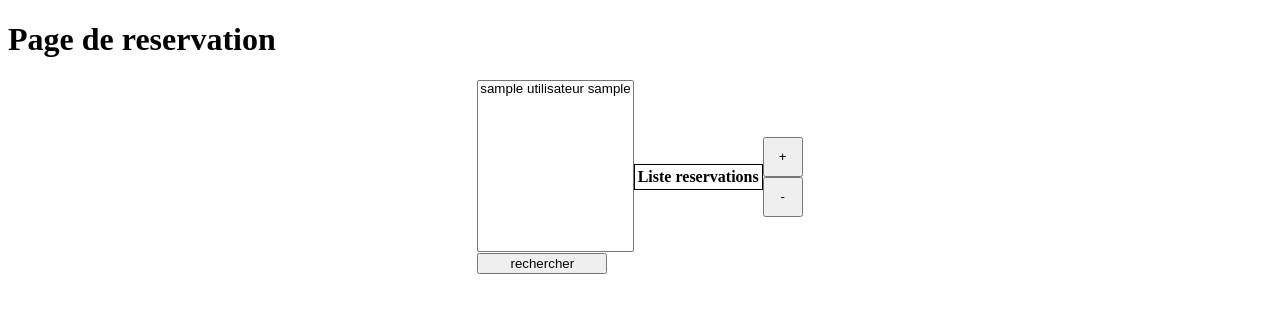
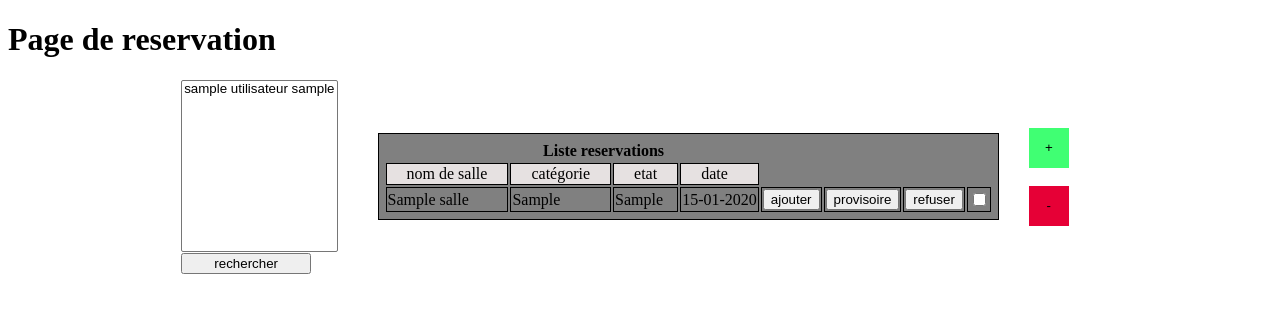
Before and after one commit to medhidev/Valres2, a PHP site: page /index.php in a window 1280 px wide. Shown: the top 313 px of the page. Run offline with PHP 8.4, Linux system fonts and the light colour scheme; tables that the repository leaves empty hold one stand-in row (values such as "Sample post"); lists and menus that the app fills with data are empty.

Commit message:
tableau casi finit

```diff
--- a/controller/liste_reserv.php
+++ b/controller/liste_reserv.php
@@ -3,34 +3,36 @@
 include __DIR__ . '/../model/reserv.inc.php';
 
 $i = 1;
-while($row_user != false){
-    $nom = $row_user["nom"];
-    $prenom = $row_user["prenom"];
+while($row_reserv != false){
+    $nom_salle = $row_reserv["salle_nom"];
+    $categorie = $row_reserv["categorie"];
+    $etat = $row_reserv["etat"];
+    $Longdate = new DateTime($row_reserv["date"]);
+    $date = $Longdate->format('d-m-Y');
 
     // Affichage des utilisateurs
-    echo "<option value='".$i."'>".strtolower($nom)." ".strtolower($prenom)."</option>";
-    $row_user = $connect_user->fetch();
+    echo "
+    <tr>
+        <td>".$nom_salle."</td>
+        <td>".$categorie."</td>
+        <td>".$etat."</td>
+        <td>".$date."</td>
+        <td>
+            <button>ajouter</button>
+        </td>
+        <td>
+            <button>provisoire</button>
+        </td>
+        <td>
+            <button>refuser</button>
+        </td>
+        <td>
+            <input type='checkbox' name='delcheck'>
+        </td>
+    </tr>
+    ";
+    $row_reserv = $connect_reserv->fetch();
     $i++;
 }
 
-// <tr>
-//                     <td>
-//                         salle_nom date(D/M/Y)
-//                     </td>
-//                     <td>
-//                         <form action="" method="post">
-//                             <input type="submit" value="ajouter">
-//                         </form>
-//                     </td>
-//                     <td>
-//                         <button>provisoire</button>
-//                     </td>
-//                     <td>
-//                         <button>refuser</button>
-//                     </td>
-//                     <td>
-//                         <input type="checkbox" name="delcheck">
-//                     </td>
-//                 </tr>
-
 ?>
--- a/model/reserv.inc.php
+++ b/model/reserv.inc.php
@@ -3,9 +3,13 @@
 include 'connexion.inc.php';
 
 // Récupère les informations nécessaire pour chaque reservations
-$request_user = "SELECT nom, prenom FROM utilisateur;";
-$connect_user = $connexion->query($request_user);
-$row_user = $connect_user->fetch();
+$request_reserv = "SELECT s.salle_nom, cs.libelle AS categorie, e.libelle AS etat, r.date
+FROM categorie_salle cs
+INNER JOIN salle s ON cs.id = s.categorie
+INNER JOIN reservation r ON r.salle_id = s.id
+INNER JOIN etat e ON e.idEtat = r.idEtat;";
+$connect_reserv = $connexion->query($request_reserv);
+$row_reserv = $connect_reserv->fetch();
 
 
 ?>
--- a/vue/reservation.php
+++ b/vue/reservation.php
@@ -17,6 +17,12 @@
         justify-content: center;
         align-items: center;
     }
+
+    #case{
+        padding-left: 20px;
+        padding-right: 20px;
+        background-color: #e6e1e1;
+    }
 </style>
 <body>
     <h1>Page de reservation</h1>
@@ -35,7 +41,7 @@
         </div>
 
         <!-- tableau dynamique -->
-        <table name="listReservation">
+        <table name="listReservation" style="background: grey; padding: 5px">
             <thead>
                 <tr>
                     <th colspan="5">
@@ -44,16 +50,38 @@
                 </tr>
             </thead>
             <tbody>
+                <tr>
+                    <div style="padding: 20px">
+                        <td id="case">
+                            nom de salle
+                        </td>
+                        <td id="case">
+                            catégorie
+                        </td>
+                        <td id="case">
+                            etat
+                        </td>
+                        <td id="case">
+                            date
+                        </td>
+                    </div>
+                </tr>
 
+                <?php include __DIR__ . '/../controller/liste_reserv.php';?>
             </tbody>
         </table>
 
-        <div>
+        <div style="padding: 30px">
             <!-- A faire ... -->
-            <button style="width: 40px; height: 40px"> + </button><br>
-            <button style="width: 40px; height: 40px"> - </button>
+            <input type="button" style="width: 40px; height: 40px; background-color: #40ff73; border: 0" onclick="test()" value=" + "><br><br>
+            <input type="button" style="width: 40px; height: 40px; background-color: #e60036; border: 0" onclick="test()" value=" - ">
         </div>
     </div>
+    <script>
+        function test(){
+            alert('test');
+        }
+    </script>
 
 </body>
 </html>
```
Also changed, not shown: README.md, vue/form_reserv.php (added).
